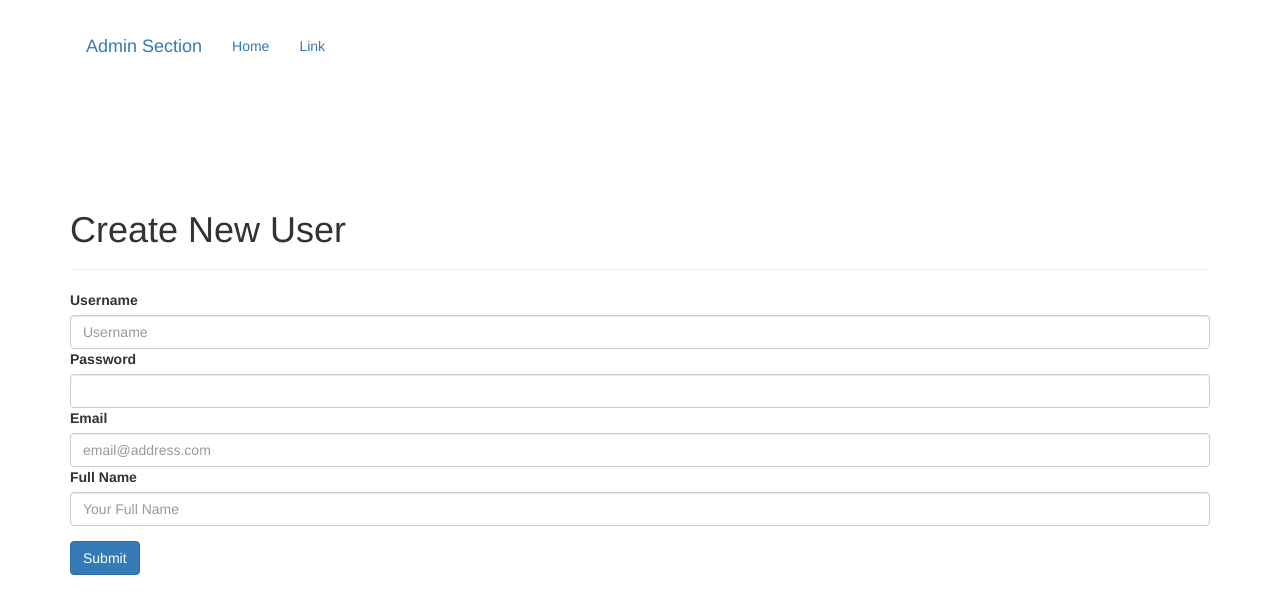
After one commit to eddiegreysherman/eddiegrey_com, a Flask app: page /admin/user/new in a window 1280 px wide. The commit adds this page. Shown: the top 614 px of the page. Run offline with Flask 2, Linux system fonts and the light colour scheme; some libraries are stand-ins or nearby versions.

Commit message:
made a lot of changes...figured id better push em

```diff
--- a/blog/__init__.py
+++ b/blog/__init__.py
@@ -15,9 +15,11 @@ gravatar = Gravatar(app,
                     use_ssl=False,
                     base_url=None)
 
-@app.before_first_request
-def init_db():
-    Database.initialize()
+#@app.before_first_request
+#def init_db():
+#    Database.initialize()
+
+Database.initialize()
 
 from .views.blog import blog
 app.register_blueprint(blog, url_prefix='/blog')
--- a/blog/static/css/navbar.css
+++ b/blog/static/css/navbar.css
@@ -0,0 +1,9 @@
+body {
+  padding-top: 20px;
+  padding-bottom: 20px;
+}
+
+.navbar {
+    margin-bottom: 20px;
+    height: 150px;
+}
--- /dev/null
+++ b/blog/templates/admin/create_user.html
@@ -0,0 +1,20 @@
+{% extends 'admin/layout.html' %}
+{% block content %}
+    <div class="page-header">
+        <h1>Create New User</h1>
+    </div>
+    <form action="{{ url_for('admin.create_user') }}" method="post" role="form">
+        <div class="form-group">
+            <label for="username">Username</label>
+            <input type="text" class="form-control" name="username" id="username" placeholder="Username">
+            <label for="password">Password</label>
+            <input type="password" class="form-control" name="password" id="password">
+            <label for="email">Email</label>
+            <input type="text" class="form-control" name="email" id="email" placeholder="email@address.com">
+            <label for="fullname">Full Name</label>
+            <input type="text" class="form-control" name="fullname" id="fullname" placeholder="Your Full Name">
+        </div>
+
+        <button type="submit" class="btn btn-primary">Submit</button>
+    </form>
+{% endblock %}
--- /dev/null
+++ b/blog/templates/admin/layout.html
@@ -0,0 +1,37 @@
+<!DOCTYPE html>
+<html lang="en">
+<head>
+    <meta charset="UTF-8">
+        <link href="https://maxcdn.bootstrapcdn.com/bootswatch/3.3.7/slate/bootstrap.min.css" rel="stylesheet"
+          integrity="sha384-RpX8okQqCyUNG7PlOYNybyJXYTtGQH+7rIKiVvg1DLg6jahLEk47VvpUyS+E2/uJ" crossorigin="anonymous">
+    <link rel="stylesheet" href="{{ url_for('static', filename='css/navbar.css') }}">
+
+    <script
+            src="https://code.jquery.com/jquery-3.2.1.min.js"
+            integrity="sha256-hwg4gsxgFZhOsEEamdOYGBf13FyQuiTwlAQgxVSNgt4="
+            crossorigin="anonymous"></script>
+
+    <script src="https://maxcdn.bootstrapcdn.com/bootstrap/3.3.7/js/bootstrap.min.js"
+            integrity="sha384-Tc5IQib027qvyjSMfHjOMaLkfuWVxZxUPnCJA7l2mCWNIpG9mGCD8wGNIcPD7Txa"
+            crossorigin="anonymous"></script>
+    <title>ADMIN SECTION</title>
+</head>
+<body>
+<div class="container">
+    <div class="navbar">
+        <a class="navbar-brand" href="#">Admin Section</a>
+        <ul class="nav navbar-nav">
+            <li class="active">
+                <a href="#">Home</a>
+            </li>
+            <li>
+                <a href="#">Link</a>
+            </li>
+        </ul>
+    </div>
+    {% block content %}
+
+    {% endblock %}
+</div>
+</body>
+</html>
--- a/blog/templates/blog/layout.html
+++ b/blog/templates/blog/layout.html
@@ -28,7 +28,7 @@
                 <span class="icon-bar"></span>
                 <span class="icon-bar"></span>
             </button>
-            <a class="navbar-brand" href="#">@EddieGrey</a>
+            <a class="navbar-brand" href="/">@EddieGrey</a>
         </div>
 
         <!-- Collect the nav links, forms, and other content for toggling -->
--- a/blog/views/admin.py
+++ b/blog/views/admin.py
@@ -1,3 +1,51 @@
-from flask import Blueprint, render_template
+from flask import Blueprint, render_template, request, flash, redirect, url_for
+from blog.common.utils import Utils
+from blog.models import Post
+from blog.models import User
 
 admin = Blueprint('admin', __name__)
+
+@admin.route('/')
+def dashboard():
+    return render_template('admin/dash.html')
+
+@admin.route('/login')
+def login():
+    return render_template('admin/login.html')
+
+@admin.route('/new', methods=['GET', 'POST'])
+def create_post():
+    if request.method == 'POST':
+        title = request.form['title']
+        content = request.form['content']
+        # set the author_id by finding the email in session...
+        post = Post(title, content, 123456)
+
+        post.create_post()
+        flash('New post saved!', category='success')
+        return redirect(url_for('.dashboard'))
+
+    return render_template('admin/create_post.html')
+
+@admin.route('/edit', methods=['GET', 'POST'])
+def edit_post():
+    pass
+
+@admin.route('/user/new', methods=['GET', 'POST'])
+def create_user():
+    if request.method == 'POST':
+        username = request.form['username']
+        password = Utils.hash_password(request.form['password'])
+        email = request.form['email']
+        fullname = request.form['fullname']
+        user = User(username, password, email, fullname)
+
+        user.create_user()
+        flash('New user saved!', category='success')
+        return redirect(url_for('.dashboard'))
+
+    return render_template('admin/create_user.html')
+
+@admin.route('/user/edit', methods=['GET', 'POST'])
+def edit_user():
+    pass
--- a/requirements.txt
+++ b/requirements.txt
@@ -2,3 +2,4 @@ Flask
 pymongo
 faker
 Flask-Gravatar
+passlib
```
Also changed, not shown: blog/common/database.py (+8 -0 lines), blog/common/utils.py (added, +11 -0 lines), blog/models.py (+34 -5 lines), blog/templates/admin/create_post.html (added, +16 -0 lines), blog/templates/admin/dash.html (added, +7 -0 lines), blog/templates/admin/login.html (added, +18 -0 lines), blog/templates/blog/index.html (+12 -12 lines), blog/templates/blog/post.html (added, +16 -0 lines), blog/views/blog.py (+8 -2 lines).
